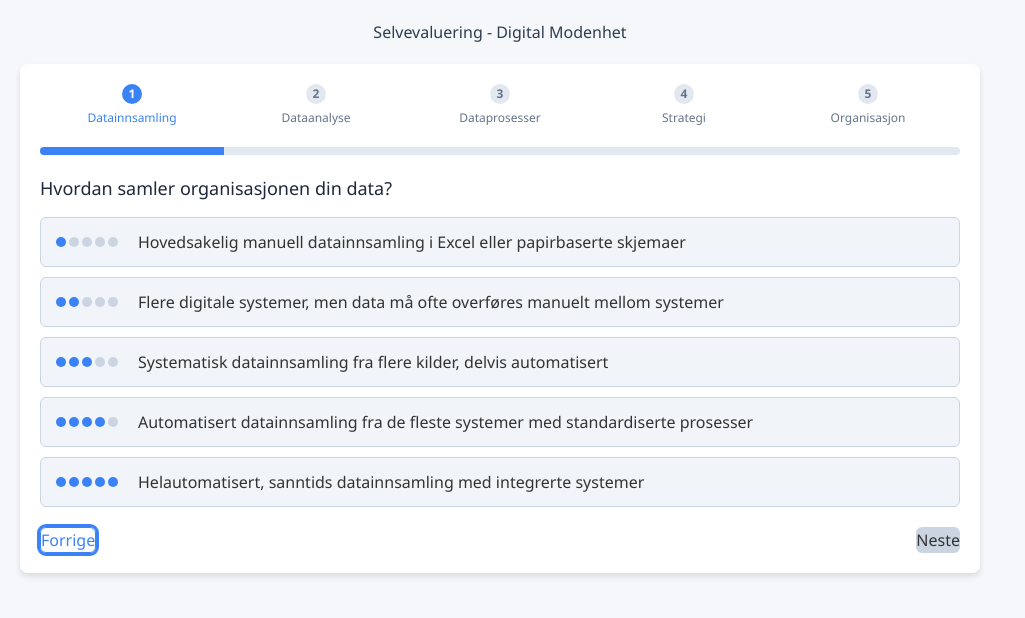
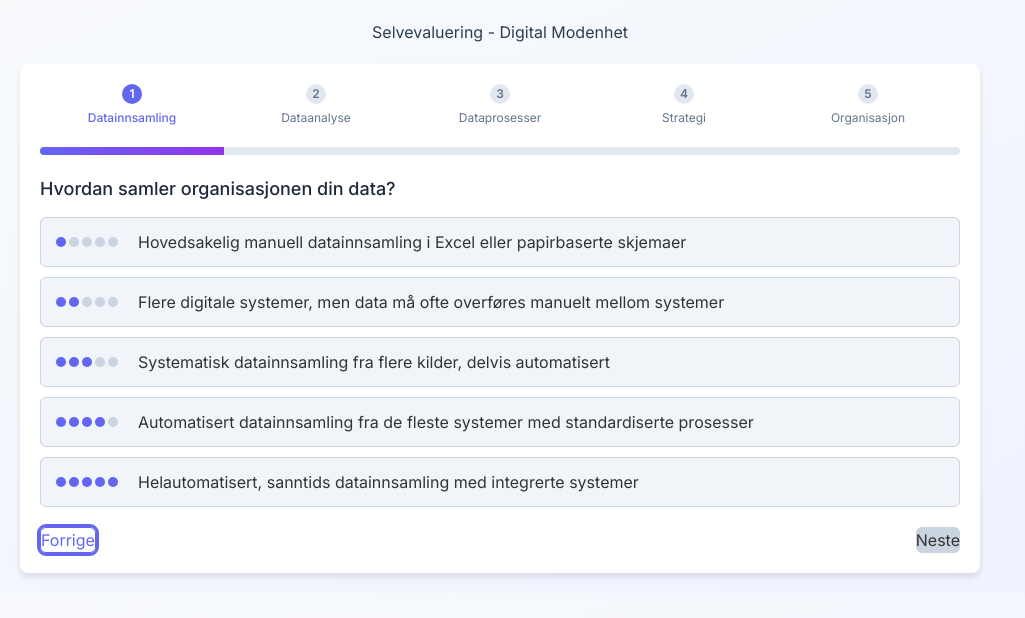
Before and after one commit to hassanzouhar/digital-modenhet, a website: page index.html in a window 1280 px wide. Both pictures are taken after a click on the button "Start evalueringen". Shown: the whole page, without its empty margins (0-1025 px from the left). Drawn offline with nearby package versions, Linux system fonts and the light colour scheme; no server answers; files whose address does not match are found by name.

Commit message:
Enhance design with new color scheme and font

```diff
--- a/index.html
+++ b/index.html
@@ -4,6 +4,9 @@
     <meta charset="UTF-8">
     <meta name="viewport" content="width=device-width, initial-scale=1.0">
     <title>Digital Modenhet Selvevaluering</title>
+    <link rel="preconnect" href="https://fonts.googleapis.com">
+    <link rel="preconnect" href="https://fonts.gstatic.com" crossorigin>
+    <link href="https://fonts.googleapis.com/css2?family=Inter:wght@400;500;600&display=swap" rel="stylesheet">
     <!-- From original index.html -->
     <link href="https://cdn.jsdelivr.net/npm/tailwindcss@2.2.19/dist/tailwind.min.css" rel="stylesheet">
     <script src="https://cdn.tailwindcss.com"></script>
--- a/style.css
+++ b/style.css
@@ -1,21 +1,23 @@
         :root {
-            --primary-color: #3b82f6;
-            --primary-hover-color: #2563eb;
+            --primary-color: #6366f1;
+            --primary-hover-color: #4f46e5;
+            --primary-accent-color: #9333ea;
             --text-color-dark: #1e293b;
             --text-color-medium: #333;
             --text-color-light: #475569;
             --background-color-page: #f5f7fa;
             --background-color-card: white;
+            --background-gradient: linear-gradient(to bottom right, #f8fafc, #eef2ff);
             --border-color-light: #cbd5e1;
             --border-color-medium: #e2e8f0;
         }
 
         body {
-            font-family: 'Segoe UI', Tahoma, Geneva, Verdana, sans-serif;
+            font-family: 'Inter', 'Segoe UI', Tahoma, Geneva, Verdana, sans-serif;
             max-width: 1000px;
             margin: 0 auto;
             padding: 20px;
-            background-color: var(--background-color-page);
+            background: var(--background-gradient);
             color: var(--text-color-medium);
         }
         h1 {
@@ -36,6 +38,10 @@
             box-shadow: 0 4px 6px rgba(0, 0, 0, 0.1);
             padding: 20px;
             transition: all 0.3s ease;
+        }
+        .card:hover {
+            transform: translateY(-4px);
+            box-shadow: 0 6px 10px rgba(0, 0, 0, 0.1);
         }
         #intro-card {
             text-align: left;
@@ -71,7 +77,7 @@
             color: var(--text-color-medium);
         }
         .option:hover {
-            background-color: var(--border-color-medium);
+            background-color: #e0e7ff;
             transform: translateY(-2px);
         }
         .option:focus {
@@ -79,7 +85,7 @@
             outline-offset: 2px;
         }
         .selected {
-            background-color: #dbeafe;
+            background-color: #e0e7ff;
             border-color: var(--primary-color);
             font-weight: 500;
         }
@@ -294,8 +300,10 @@
             border-radius: 4px; margin: 20px 0; overflow: hidden;
         }
         .progress {
-            height: 100%; background-color: var(--primary-color);
-            width: 0%; transition: width 0.3s ease;
+            height: 100%;
+            background-image: linear-gradient(to right, var(--primary-color), var(--primary-accent-color));
+            width: 0%;
+            transition: width 0.3s ease;
         }
         .step-indicator {
             display: flex; justify-content: space-between; margin-bottom: 10px;
```
